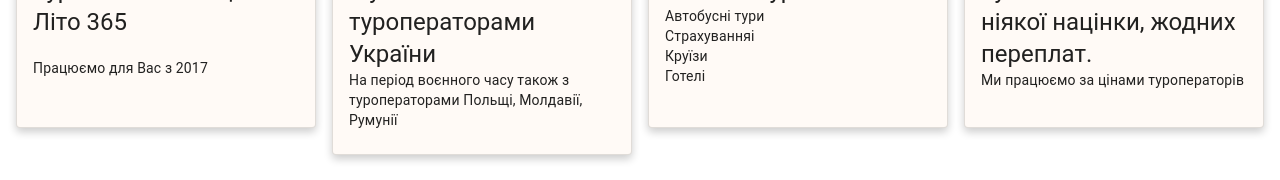
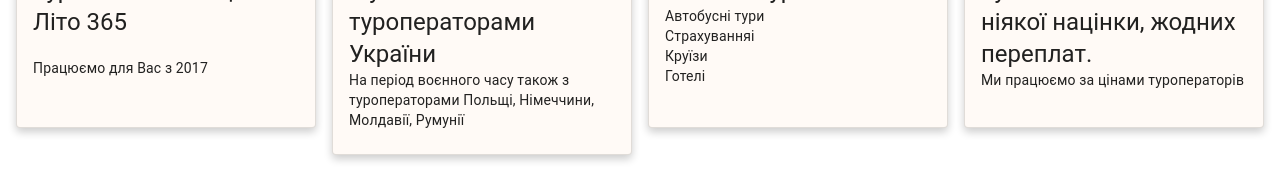
Before and after one commit to SeaCoffee/travel_agency_website, a React (Create React App) app: page /#/ in a window 1280 px wide. Shown: the part 141-321 px from the top of the page. Built offline with nearby package versions, Linux system fonts and the light colour scheme.

Commit message:
version1:8

```diff
--- a/src/components/InfoCards/infoCards.js
+++ b/src/components/InfoCards/infoCards.js
@@ -15,7 +15,7 @@ const cardData = [
         title: "Співпрацюємо",
         word: "З усіма туроператорами України",
         description: "На період воєнного часу також з",
-        example: 'туроператорами Польщі, Молдавії, Румунії'
+        example: 'туроператорами Польщі, Німеччини, Молдавії, Румунії'
     },
     {
         title: "Авіа/автобусні квитки",
```
Also changed, not shown: 2 other files (tests, documents, lock files or other folders).
